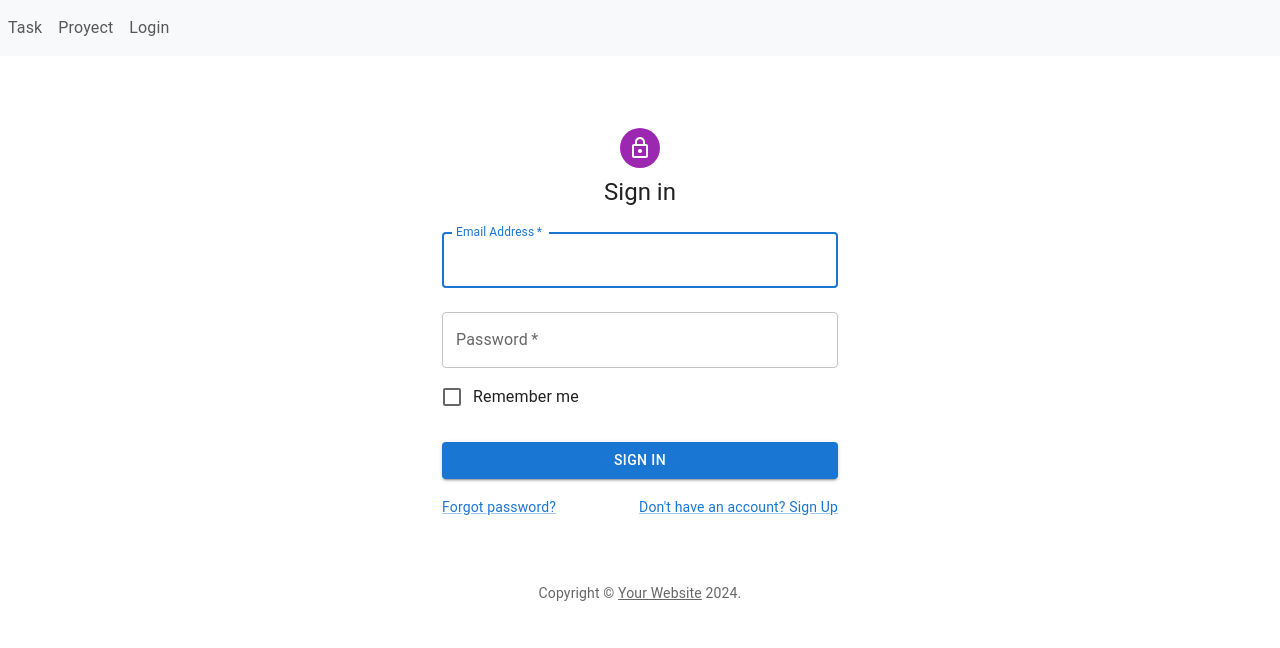
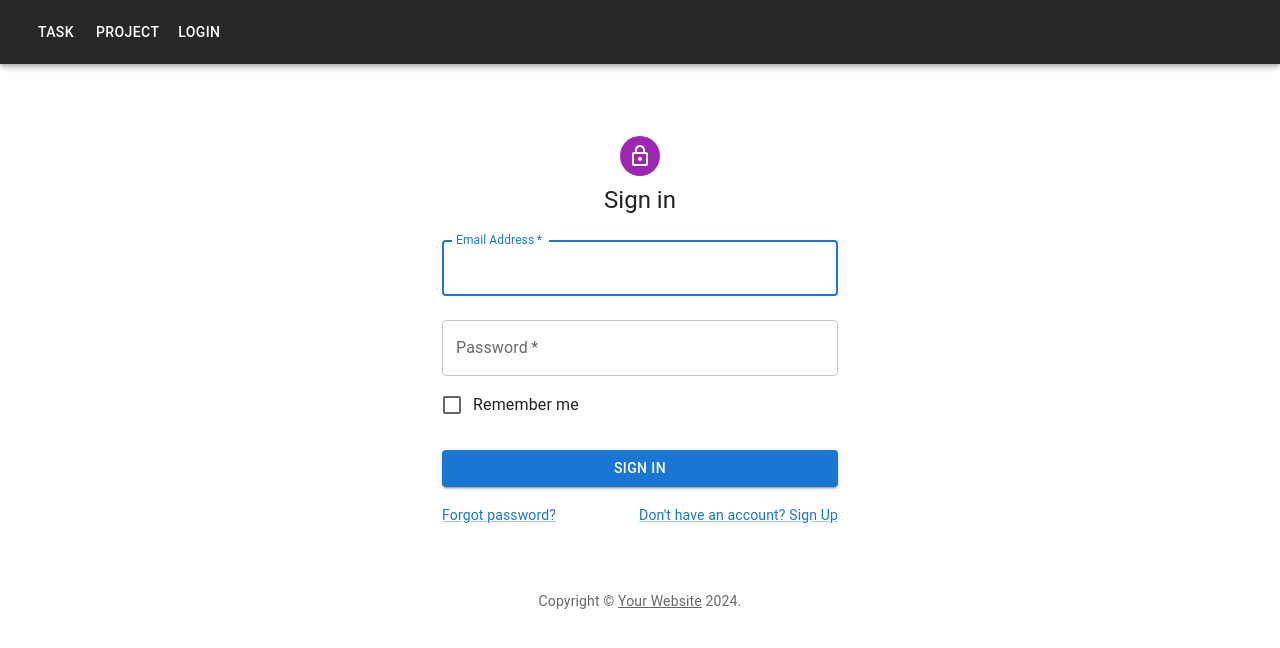
Before and after one commit to UP210052/AdministradorTareas, a React (Create React App) app in the folder frontend/: page /login in a window 1280 px wide. Shown: the top 648 px of the page. Built offline with nearby package versions, Linux system fonts and the light colour scheme; no server answers.

Commit message:
Avances en modo oscuro y cambio de navbar a material ui

```diff
--- a/frontend/src/components/App/App.js
+++ b/frontend/src/components/App/App.js
@@ -1,12 +1,22 @@
 import React from 'react';
 import { BrowserRouter as Router, Routes, Route } from 'react-router-dom';
+import { ThemeProvider, createTheme } from '@mui/material/styles';
+import CssBaseline from '@mui/material/CssBaseline';
 import Navbar from '../Navbar';
 import TaskView from '../Task';
 import ProjectView from '../Project';
 import Login from '../Login';
 
+const darkTheme = createTheme({
+  palette: {
+    mode: 'dark',
+  },
+});
+
 function App() {
   return (
+    <ThemeProvider theme={darkTheme}>
+      <CssBaseline />
       <Router>
         <Navbar />
         <Routes>
@@ -15,6 +25,7 @@ function App() {
           <Route path="/Login" element={<Login />} />
         </Routes>
       </Router>
+    </ThemeProvider>
   );
 }
 
--- a/frontend/src/components/Navbar/navbar.js
+++ b/frontend/src/components/Navbar/navbar.js
@@ -1,25 +1,23 @@
 import React from 'react';
 import { Link } from 'react-router-dom';
+import { AppBar, Toolbar, Button } from '@mui/material';
 
 const menuItems = [
   {
     id: 1,
     name: 'Task',
     path: '/task',
-    position: null,
   },
   {
     id: 2,
-    name: 'Proyect',
+    name: 'Project',
     path: '/project',
-    position: null,
   },
   {
     id: 3,
     name: 'Login',
     path: '/login',
-    position: 'right',
-  }
+  },
 ];
 
 class Navbar extends React.Component {
@@ -31,19 +29,21 @@ class Navbar extends React.Component {
 
   render() {
     return (
-      <nav className="navbar navbar-expand-lg bg-body-tertiary">
-        <div className="collapse navbar-collapse" id="navbarNav">
-          <ul className="navbar-nav">
-            {menuItems.map(item => (
-              <li className="nav-item" key={item.id}>
-                <Link className="nav-link" to={item.path} onClick={() => this.renderMenuItems(item.name)}>
-                  {item.name}
-                </Link>
-              </li>
-            ))}
-          </ul>
-        </div>
-      </nav>
+      <AppBar position="static">
+        <Toolbar>
+          {menuItems.map(item => (
+            <Button
+              key={item.id}
+              color="inherit"
+              component={Link}
+              to={item.path}
+              onClick={() => this.renderMenuItems(item.name)}
+            >
+              {item.name}
+            </Button>
+          ))}
+        </Toolbar>
+      </AppBar>
     );
   }
 }
--- a/frontend/src/components/Project/projectView.js
+++ b/frontend/src/components/Project/projectView.js
@@ -18,6 +18,7 @@ const Item = styled(Paper)(({ theme }) => ({
 const columns = [
     { field: 'id', headerName: 'ID', width: 70 },
     { field: 'name', headerName: 'Name', width: 130 },
+    { field: 'age', headerName: 'Description', width: 130 },
     { field: 'age', headerName: 'Age', width: 130 },
 ];
 
```
Lines whose indentation alone changed are shown as unchanged.
